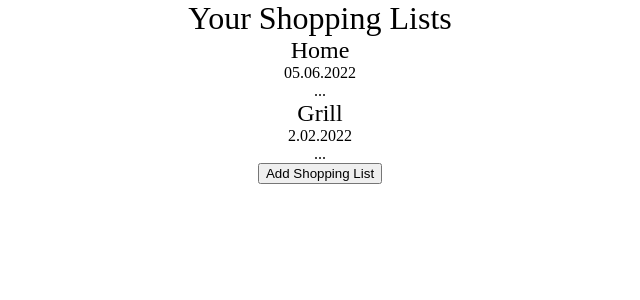
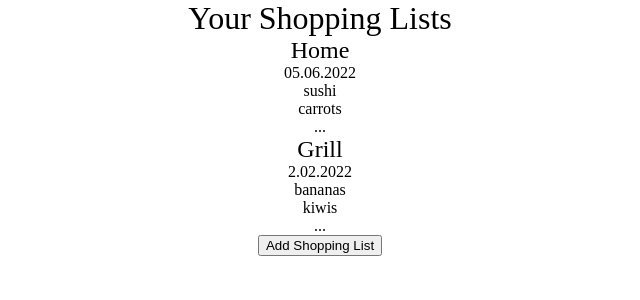
Before and after one commit to katmart93/shopping-list-app, a React (Create React App) app: page / in a window 1280 px wide. Shown: the top 300 px of the page, without its empty margins (320-960 px from the left). Built offline with nearby package versions, Linux system fonts and the light colour scheme.

Commit message:
adding and displaying shopping list on the page

```diff
--- a/src/components/NewListForm.jsx
+++ b/src/components/NewListForm.jsx
@@ -41,6 +41,7 @@ export default function NewListForm({ addList }) {
           type="text"
           onChange={(e) => setTitle(e.target.value)}
           value={title}
+          required
         />
       </label>
       <label>
@@ -49,6 +50,7 @@ export default function NewListForm({ addList }) {
           type="date"
           onChange={(e) => setDate(e.target.value)}
           value={date}
+          required
         />
       </label>
       <label>
--- a/src/components/ShoppingLists.jsx
+++ b/src/components/ShoppingLists.jsx
@@ -5,11 +5,11 @@ export default function ShoppingLists({ lists }) {
         <div key={list.id}>
           <h2>{list.title}</h2>
           <p>{list.date}</p>
-          {/* <ul>
-            {list.listItems.map((listItem) => (
+          <ul>
+            {list.listItems.slice(0, 2).map((listItem) => (
               <li key={listItem}>{listItem}</li>
             ))}
-          </ul> */}
+          </ul>
           ...
         </div>
       ))}
```
